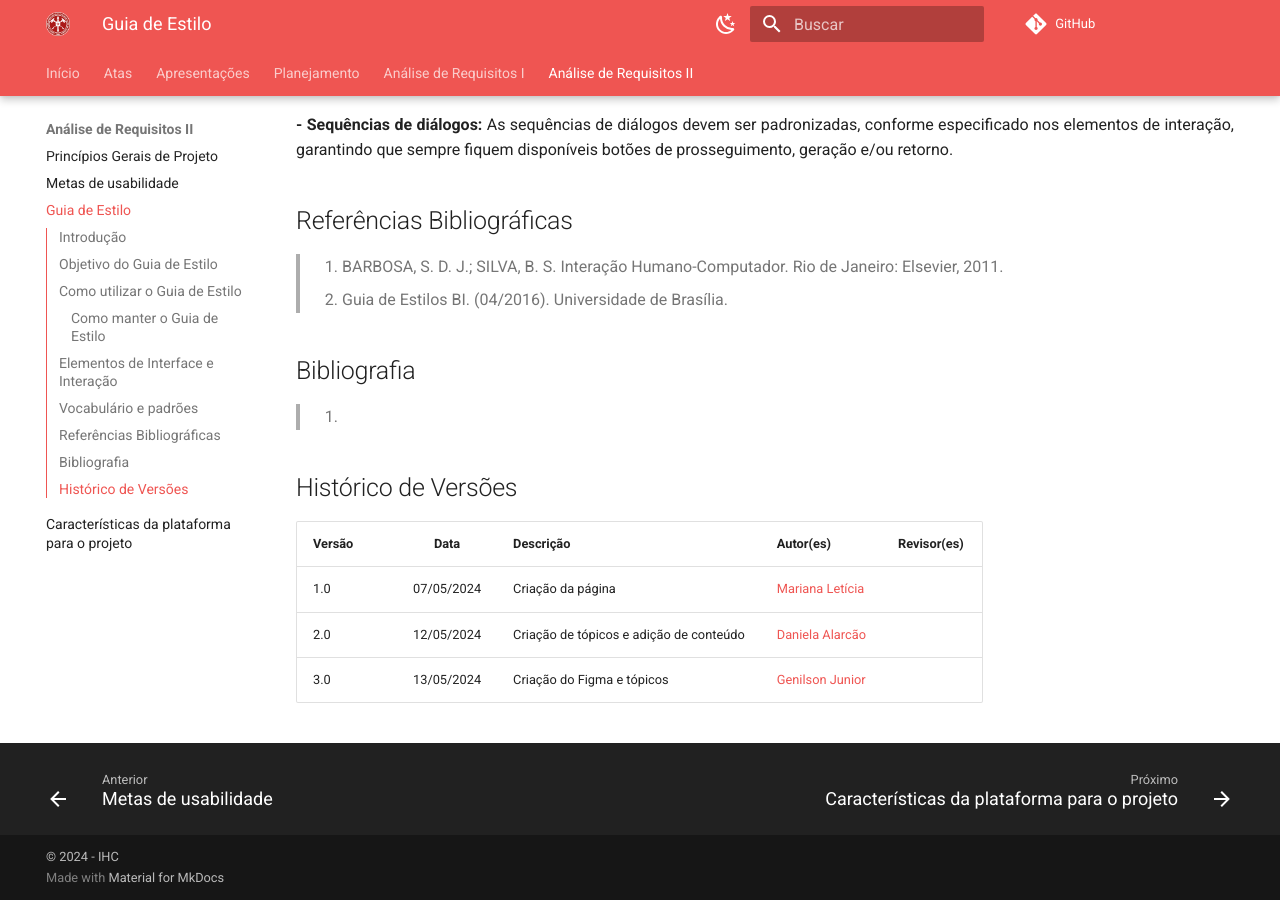
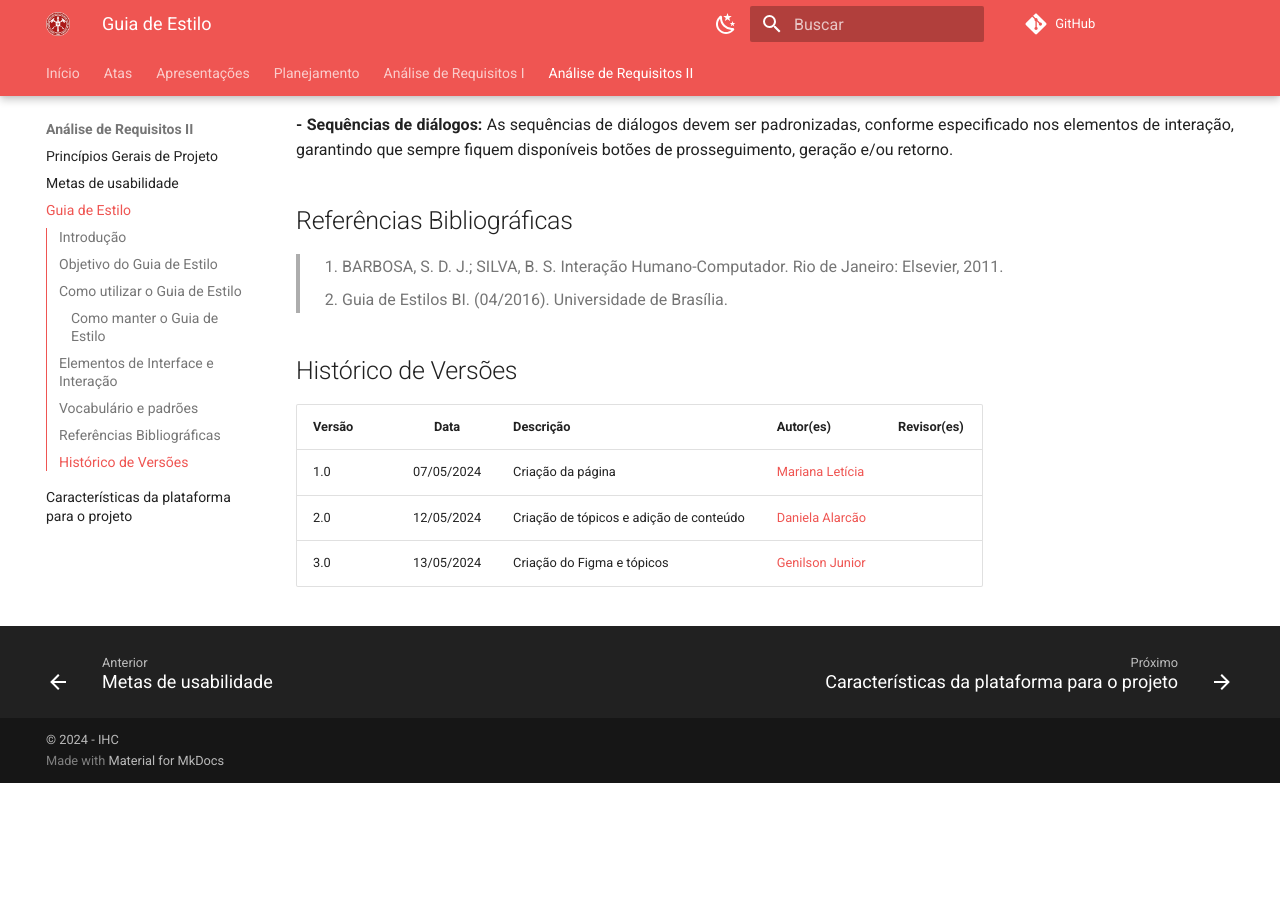
Before and after one commit to Interacao-Humano-Computador/2024.1-CBMERJ, an MkDocs documentation site: the page built from docs/analise_requisitos_2/guia_estilo.md, in a window 1280 px wide and 900 px high, scrolled down 1924 px. Built offline with MkDocs 1.6.1 and Material for MkDocs 9.7.7, drawn with Linux system fonts in a browser that asks for light colours; comment, search, counter and statistics services are not loaded; after the commit the page ends 2707 px from its top, so only the background shows below that.

Commit message:
Formatação p.2

```diff
--- a/docs/analise_requisitos_2/guia_estilo.md
+++ b/docs/analise_requisitos_2/guia_estilo.md
@@ -27,13 +27,10 @@
 <p style="text-align: justify;"><strong>- Sequências de diálogos:</strong> As sequências de diálogos devem ser padronizadas, conforme especificado nos elementos de interação, garantindo que sempre fiquem disponíveis botões de prosseguimento, geração e/ou retorno.</p>
 
 
-
 ## Referências Bibliográficas
 > 1. BARBOSA, S. D. J.; SILVA, B. S. Interação Humano-Computador. Rio de Janeiro: Elsevier, 2011.
 > 2. Guia de Estilos BI. (04/2016). Universidade de Brasília.
 
-## Bibliografia
-> 1.
 
 ## Histórico de Versões
 
```
